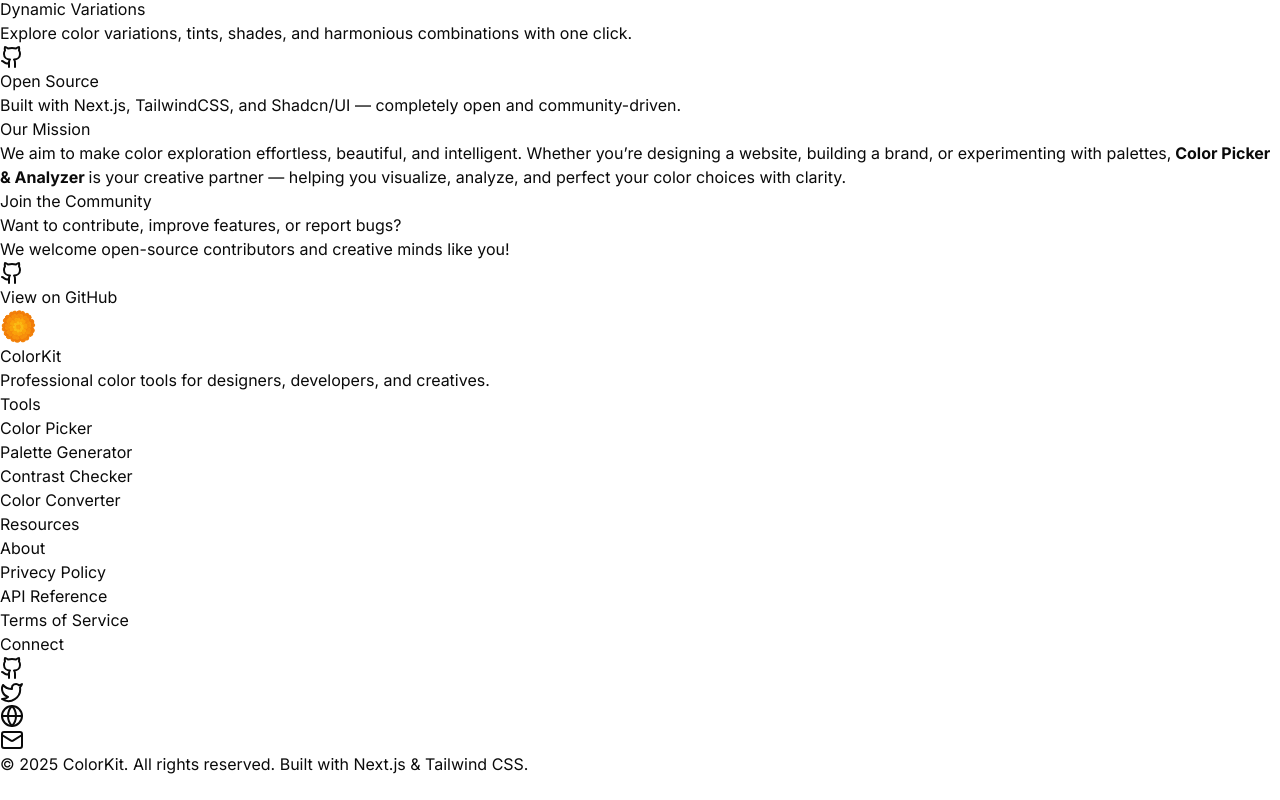
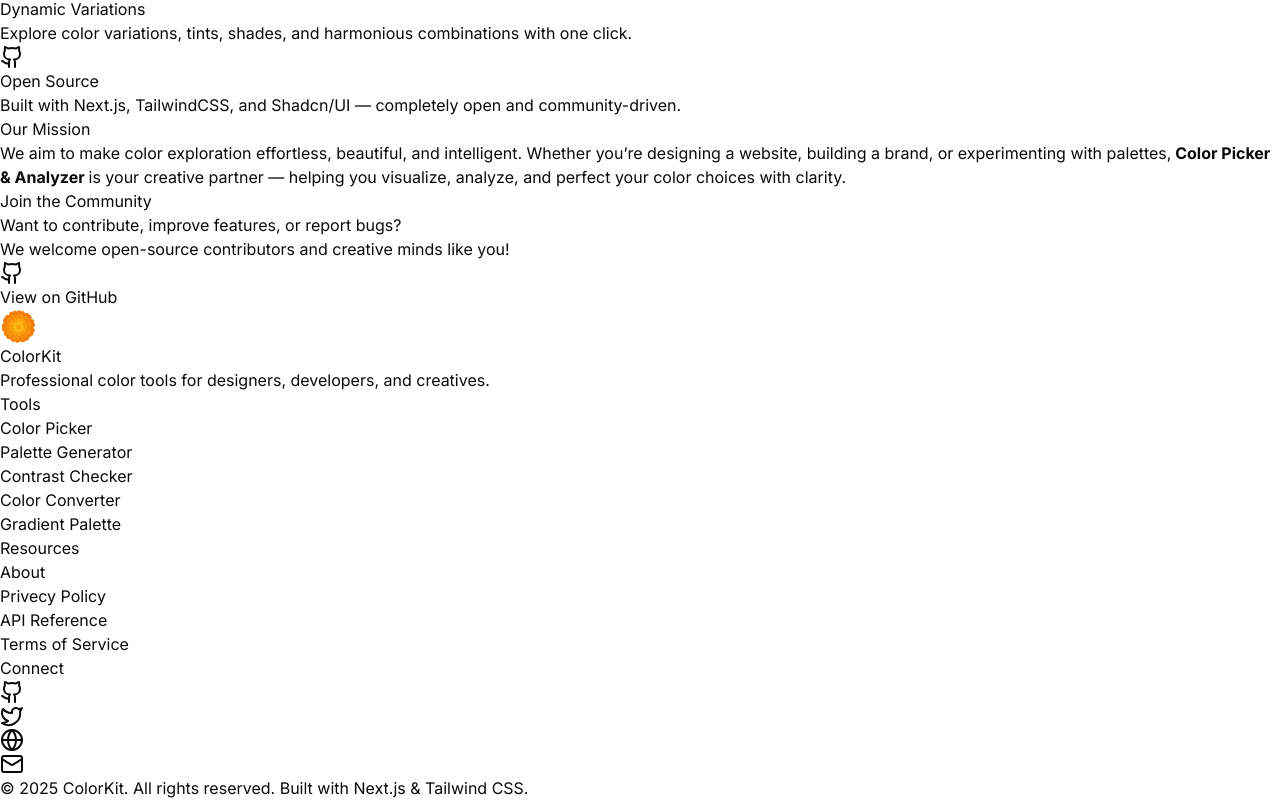
Before and after one commit to codewithdhruba01/ColorPicker, a Next.js app: page /about in a window 1280 px wide. Shown: the part 582-1382 px from the top of the page. Before the commit the page ends 1358 px from the top, so only its background shows below. Built offline with nearby package versions, Linux system fonts and the light colour scheme.

Commit message:
fix footer link

```diff
--- a/components/footer.tsx
+++ b/components/footer.tsx
@@ -32,16 +32,11 @@ export function Footer() {
           <div className="space-y-3">
             <h3 className="font-semibold text-foreground dark:text-white">Tools</h3>
             <ul className="space-y-2 text-sm text-muted-foreground dark:text-white/60">
-              {["Color Picker", "Palette Generator", "Contrast Checker", "Color Converter"].map((tool, i) => (
-                <li key={i}>
-                  <Link
-                    href="/picker"
-                    className="hover:text-foreground dark:hover:text-white transition-colors"
-                  >
-                    {tool}
-                  </Link>
-                </li>
-              ))}
+              <li><Link href="/picker" className="hover:text-foreground dark:hover:text-white transition-colors">Color Picker</Link></li>
+              <li><Link href="/palettes" className="hover:text-foreground dark:hover:text-white transition-colors">Palette Generator</Link></li>
+              <li><Link href="/contrast-checker" className="hover:text-foreground dark:hover:text-white transition-colors">Contrast Checker</Link></li>
+              <li><Link href="/terms" className="hover:text-foreground dark:hover:text-white transition-colors">Color Converter</Link></li>
+              <li><Link href="" className="hover:text-foreground dark:hover:text-white transition-colors">Gradient Palette</Link></li>
             </ul>
           </div>
 
```
